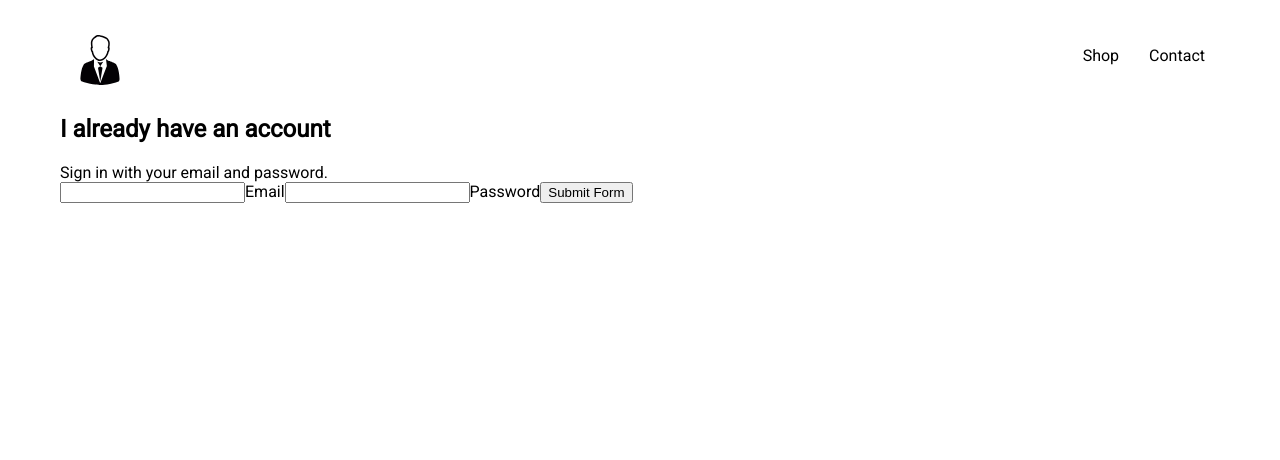
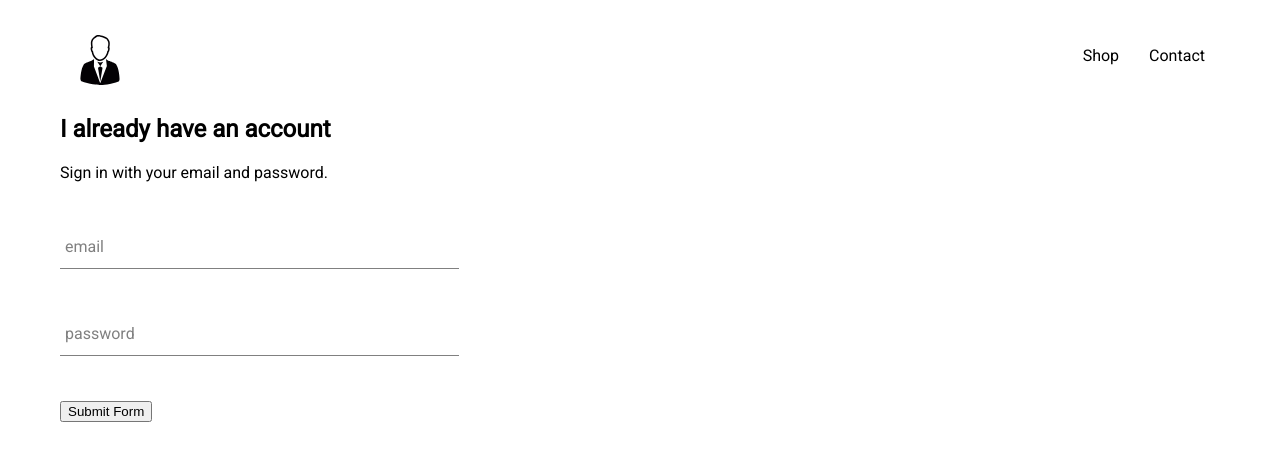
Before and after one commit to ExtDev0327/trade-clothes, a React (Create React App) app: page /signin in a window 1280 px wide. Shown: the top 460 px of the page. Built offline with nearby package versions, Linux system fonts and the light colour scheme.

Commit message:
Add form-input component

```diff
--- /dev/null
+++ b/src/components/form-input/form-input.component.jsx
@@ -0,0 +1,24 @@
+import React from 'react'
+
+import './form-input.styles.scss'
+
+const FormInput = ({ handleChange, label, ...otherProps }) => (
+  <div className="group">
+    <input
+      className="form-input"
+      onChange={handleChange}
+      {...otherProps}
+    ></input>
+    {label ? (
+      <label
+        className={`${
+          otherProps.value.length ? 'shrink' : ''
+        } form-input-label`}
+      >
+        {label}
+      </label>
+    ) : null}
+  </div>
+)
+
+export default FormInput
--- /dev/null
+++ b/src/components/form-input/form-input.styles.scss
@@ -0,0 +1,54 @@
+$sub-color: grey;
+$main-color: black;
+
+@mixin shrinkLabel {
+    top: -14px;
+    font-size: 12px;
+    color: $main-color;
+}
+
+.group {
+    position: relative;
+    margin: 45px 0;
+
+    .form-input {
+        background: none;
+        background-color: white;
+        color: $sub-color;
+        font-size: 18px;
+        padding: 10px 10px 10px 5px;
+        display: block;
+        width: 100%;
+        border: none;
+        border-radius: 0;
+        border-bottom: 1px solid $sub-color;
+        margin: 25px 0;
+
+        &:focus {
+            outline: none;
+        }
+
+        &:focus~.form-input-label {
+            @include shrinkLabel();
+        }
+    }
+
+    input[type='password'] {
+        letter-spacing: 0.3em;
+    }
+
+    .form-input-label {
+        color: $sub-color;
+        font-size: 16px;
+        font-weight: normal;
+        position: absolute;
+        pointer-events: none;
+        left: 5px;
+        top: 10px;
+        transition: 300ms ease all;
+
+        &.shrink {
+            @include shrinkLabel();
+        }
+    }
+}
--- a/src/components/sign-in/sign-in.component.jsx
+++ b/src/components/sign-in/sign-in.component.jsx
@@ -1,4 +1,6 @@
 import React, { Component } from 'react'
+
+import FormInput from '../form-input/form-input.component'
 
 import './sign-in.styles.scss'
 
@@ -32,22 +34,22 @@
         <h2>I already have an account</h2>
         <span>Sign in with your email and password.</span>
         <form onSubmit={this.handleSubmit}>
-          <input
+          <FormInput
             name="email"
             type="email"
+            label="email"
             value={this.state.email}
-            onChange={this.handleChange}
+            handleChange={this.handleChange}
             required
-          ></input>
-          <label>Email</label>
-          <input
+          ></FormInput>
+          <FormInput
             name="password"
             type="password"
+            label="password"
             value={this.state.password}
-            onChange={this.handleChange}
+            handleChange={this.handleChange}
             required
-          ></input>
-          <label>Password</label>
+          ></FormInput>
           <input type="submit" value="Submit Form"></input>
         </form>
       </div>
--- a/src/components/sign-in/sign-in.styles.scss
+++ b/src/components/sign-in/sign-in.styles.scss
@@ -0,0 +1,3 @@
+.sign-in {
+    width: 30vw;
+}
```
